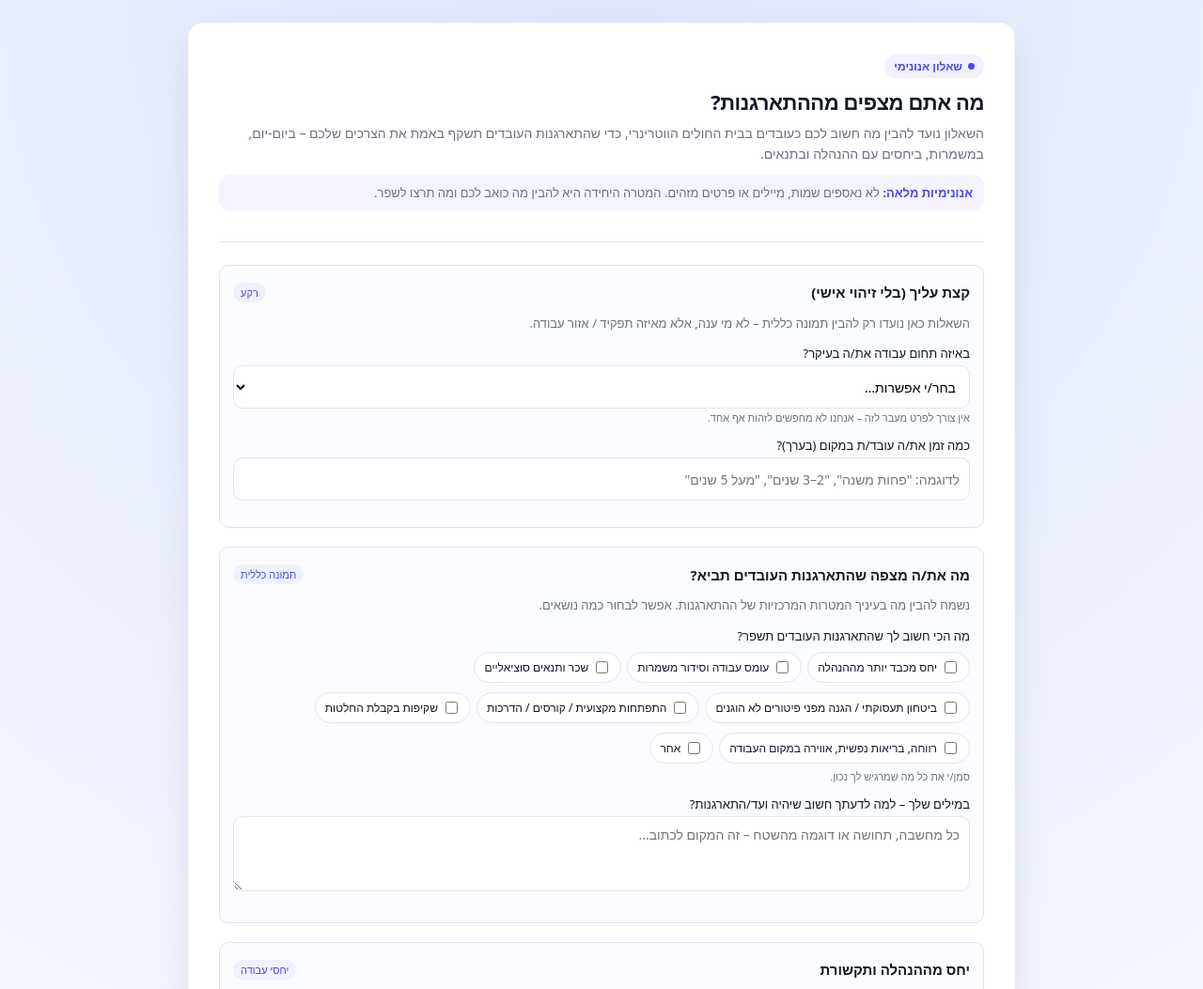
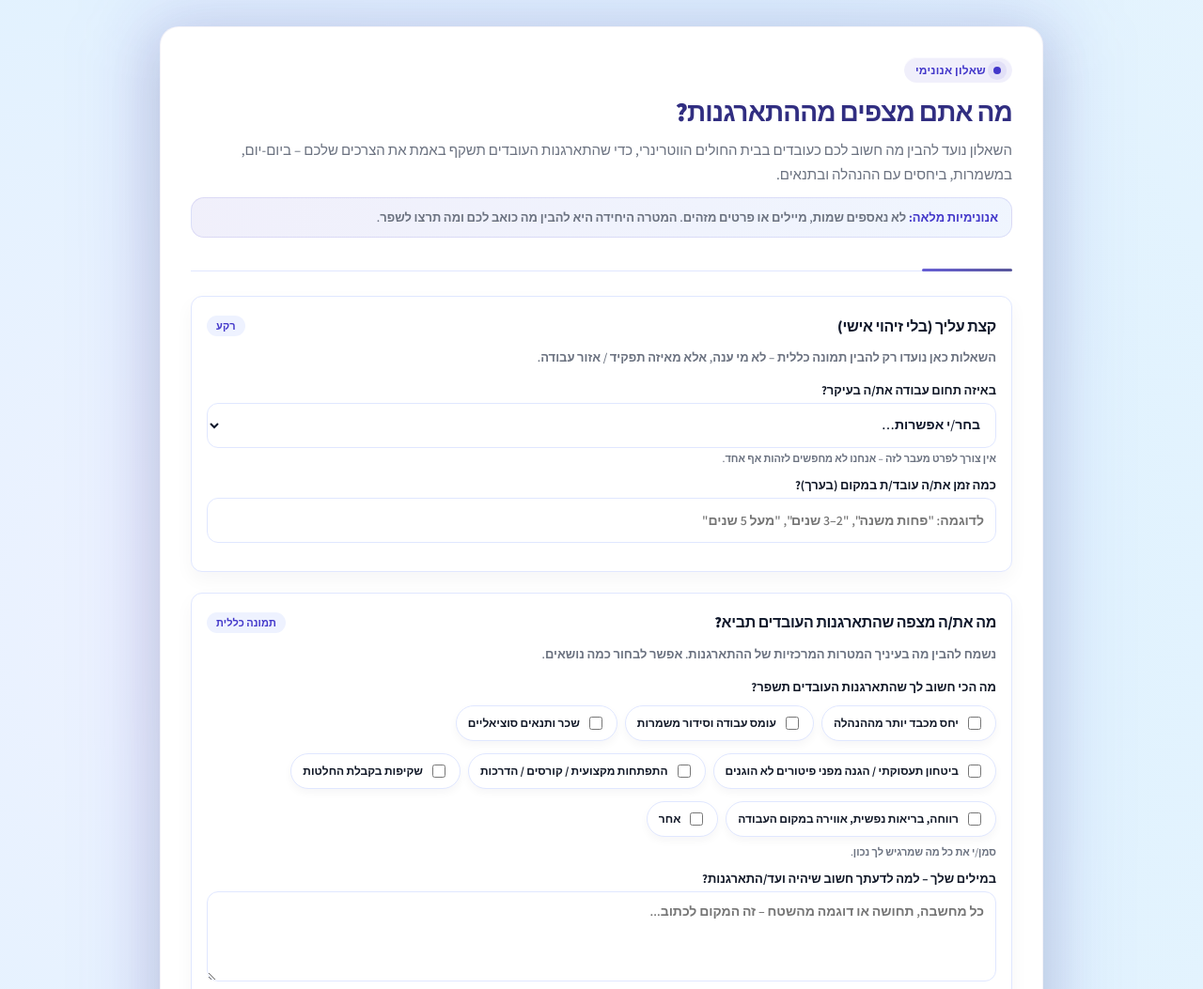
Before and after one commit to Freespirits/qanda, a plain HTML site: page index.html in a window 1280 px wide. Shown: the top 1053 px of the page at 94% size. Drawn offline with Linux system fonts and the light colour scheme.

Commit message:
Enhance questionnaire styling

```diff
--- a/index.html
+++ b/index.html
@@ -4,19 +4,26 @@
   <meta charset="UTF-8" />
   <title>שאלון אנונימי – התארגנות עובדים</title>
   <meta name="viewport" content="width=device-width, initial-scale=1" />
+  <link rel="preconnect" href="https://fonts.googleapis.com" />
+  <link rel="preconnect" href="https://fonts.gstatic.com" crossorigin />
+  <link
+    href="https://fonts.googleapis.com/css2?family=Assistant:wght@400;500;600;700;800&display=swap"
+    rel="stylesheet"
+  />
   <style>
     :root {
-      --bg: #f5f7fb;
+      --bg: radial-gradient(circle at 20% 20%, #eef2ff 0, #e0f2fe 30%, #f8fafc 100%);
       --card-bg: #ffffff;
-      --accent: #4f46e5;
-      --accent-soft: rgba(79, 70, 229, 0.08);
-      --border: #e0e4f0;
-      --text-main: #111827;
+      --accent: #4338ca;
+      --accent-strong: #312e81;
+      --accent-soft: rgba(67, 56, 202, 0.08);
+      --border: #e0e7ff;
+      --text-main: #0f172a;
       --text-muted: #6b7280;
-      --radius-lg: 16px;
-      --radius-md: 10px;
-      --shadow-soft: 0 14px 40px rgba(15, 23, 42, 0.08);
-      --transition: 160ms ease-out;
+      --radius-lg: 20px;
+      --radius-md: 12px;
+      --shadow-soft: 0 18px 55px rgba(15, 23, 42, 0.14);
+      --transition: 180ms ease-out;
     }
 
     * {
@@ -25,26 +32,40 @@
 
     body {
       margin: 0;
-      font-family: system-ui, -apple-system, BlinkMacSystemFont, "Segoe UI", sans-serif;
-      background: radial-gradient(circle at top, #e0e7ff 0, #f5f7fb 45%, #f9fafb 100%);
+      font-family: "Assistant", "Segoe UI", system-ui, -apple-system, BlinkMacSystemFont, sans-serif;
+      background: var(--bg);
       color: var(--text-main);
       min-height: 100vh;
       display: flex;
       justify-content: center;
-      padding: 24px 12px;
+      padding: 28px 16px 36px;
     }
 
     .page-wrap {
       width: 100%;
-      max-width: 880px;
+      max-width: 940px;
+      position: relative;
+    }
+
+    .page-wrap::before {
+      content: "";
+      position: absolute;
+      inset: -24px;
+      background: linear-gradient(135deg, rgba(67, 56, 202, 0.12), rgba(79, 70, 229, 0.09));
+      filter: blur(40px);
+      z-index: 0;
+      border-radius: 40px;
     }
 
     .card {
+      position: relative;
       background: var(--card-bg);
       border-radius: var(--radius-lg);
       box-shadow: var(--shadow-soft);
-      padding: 28px 24px 32px;
-      border: 1px solid rgba(15, 23, 42, 0.03);
+      padding: 32px 28px 36px;
+      border: 1px solid rgba(49, 46, 129, 0.06);
+      overflow: hidden;
+      z-index: 1;
     }
 
     @media (min-width: 768px) {
@@ -55,51 +76,72 @@
 
     .header {
       border-bottom: 1px solid var(--border);
-      padding-bottom: 20px;
-      margin-bottom: 24px;
+      padding-bottom: 22px;
+      margin-bottom: 26px;
+      position: relative;
+    }
+
+    .header::after {
+      content: "";
+      position: absolute;
+      bottom: -1px;
+      right: 0;
+      width: 96px;
+      height: 3px;
+      border-radius: 999px;
+      background: linear-gradient(90deg, var(--accent), var(--accent-strong));
+      opacity: 0.8;
     }
 
     .badge {
       display: inline-flex;
       align-items: center;
-      gap: 6px;
-      padding: 4px 10px;
+      gap: 8px;
+      padding: 6px 12px;
       border-radius: 999px;
       background: var(--accent-soft);
       color: var(--accent);
       font-size: 12px;
-      font-weight: 600;
-      margin-bottom: 10px;
+      font-weight: 700;
+      letter-spacing: 0.02em;
+      text-transform: uppercase;
+      margin-bottom: 12px;
+      box-shadow: inset 0 1px 0 rgba(255, 255, 255, 0.7);
     }
 
     .badge-dot {
-      width: 7px;
-      height: 7px;
+      width: 8px;
+      height: 8px;
       border-radius: 999px;
       background: var(--accent);
+      box-shadow: 0 0 0 6px rgba(67, 56, 202, 0.08);
     }
 
     h1 {
-      margin: 0 0 8px;
-      font-size: 22px;
-      font-weight: 700;
-      letter-spacing: -0.02em;
+      margin: 0 0 10px;
+      font-size: 28px;
+      font-weight: 800;
+      letter-spacing: -0.03em;
+      color: var(--accent-strong);
     }
 
     .subtitle {
       margin: 0;
-      font-size: 14px;
+      font-size: 15px;
       color: var(--text-muted);
-      line-height: 1.6;
+      line-height: 1.7;
+      font-weight: 500;
     }
 
     .disclaimer {
-      margin-top: 10px;
+      margin-top: 12px;
       font-size: 13px;
       color: var(--text-muted);
-      background: #f3f4ff;
-      border-radius: 12px;
-      padding: 10px 12px;
+      background: linear-gradient(90deg, rgba(67, 56, 202, 0.08), rgba(59, 130, 246, 0.08));
+      border-radius: 14px;
+      padding: 12px 14px;
+      border: 1px solid rgba(67, 56, 202, 0.12);
+      font-weight: 600;
     }
 
     .disclaimer strong {
@@ -109,14 +151,31 @@
     form {
       display: flex;
       flex-direction: column;
-      gap: 20px;
+      gap: 22px;
     }
 
     .section {
       border-radius: var(--radius-md);
       border: 1px solid var(--border);
-      padding: 18px 14px 18px;
-      background: #fbfcff;
+      padding: 20px 16px 20px;
+      background: #ffffff;
+      box-shadow: 0 8px 20px rgba(15, 23, 42, 0.04);
+      position: relative;
+      overflow: hidden;
+    }
+
+    .section::before {
+      content: "";
+      position: absolute;
+      inset: 0;
+      background: linear-gradient(135deg, rgba(67, 56, 202, 0.04), rgba(14, 165, 233, 0.04));
+      opacity: 0;
+      transition: opacity var(--transition);
+      pointer-events: none;
+    }
+
+    .section:hover::before {
+      opacity: 1;
     }
 
     .section-header {
@@ -124,35 +183,40 @@
       align-items: center;
       justify-content: space-between;
       gap: 8px;
-      margin-bottom: 10px;
+      margin-bottom: 12px;
     }
 
     .section-title {
-      font-size: 15px;
-      font-weight: 600;
+      font-size: 16px;
+      font-weight: 800;
+      letter-spacing: -0.02em;
     }
 
     .section-tag {
       font-size: 11px;
-      padding: 3px 8px;
+      padding: 4px 10px;
       border-radius: 999px;
       background: #eef2ff;
-      color: #4f46e5;
+      color: #4338ca;
       white-space: nowrap;
+      font-weight: 700;
+      letter-spacing: 0.01em;
     }
 
     .section-description {
       font-size: 13px;
       color: var(--text-muted);
-      margin-bottom: 10px;
-      line-height: 1.5;
+      margin-bottom: 12px;
+      line-height: 1.6;
+      font-weight: 600;
     }
 
     label {
       font-size: 13px;
-      font-weight: 500;
-      margin-bottom: 4px;
+      font-weight: 700;
+      margin-bottom: 5px;
       display: inline-block;
+      color: #111827;
     }
 
     .field {
@@ -163,132 +227,146 @@
     select,
     textarea {
       width: 100%;
-      border-radius: 10px;
+      border-radius: 12px;
       border: 1px solid var(--border);
-      padding: 9px 10px;
+      padding: 11px 12px;
       font-size: 14px;
       font-family: inherit;
       outline: none;
       background: #ffffff;
-      transition: border-color var(--transition), box-shadow var(--transition), background var(--transition);
+      transition: border-color var(--transition), box-shadow var(--transition), background var(--transition), transform var(--transition);
       resize: vertical;
-      min-height: 46px;
+      min-height: 48px;
+      font-weight: 600;
+      color: var(--text-main);
     }
 
     textarea {
-      min-height: 80px;
+      min-height: 96px;
     }
 
     input[type="text"]:focus,
     select:focus,
     textarea:focus {
       border-color: var(--accent);
-      box-shadow: 0 0 0 1px rgba(79, 70, 229, 0.1);
-      background: #ffffff;
+      box-shadow: 0 0 0 2px rgba(67, 56, 202, 0.16);
+      background: #f8fafc;
+      transform: translateY(-1px);
     }
 
     .helper-text {
       font-size: 11px;
       color: var(--text-muted);
-      margin-top: 2px;
+      margin-top: 4px;
+      font-weight: 600;
     }
 
     .chips-group {
       display: flex;
       flex-wrap: wrap;
-      gap: 6px;
-      margin-top: 4px;
+      gap: 8px;
+      margin-top: 6px;
     }
 
     .chip {
       display: inline-flex;
       align-items: center;
-      gap: 4px;
-      padding: 6px 10px;
+      gap: 6px;
+      padding: 8px 12px;
       border-radius: 999px;
       border: 1px solid var(--border);
       font-size: 12px;
       background: #ffffff;
       cursor: pointer;
       transition: background var(--transition), border-color var(--transition), box-shadow var(--transition), transform var(--transition);
+      font-weight: 700;
+      box-shadow: 0 4px 10px rgba(15, 23, 42, 0.04);
     }
 
     .chip input {
       accent-color: var(--accent);
+      width: 14px;
+      height: 14px;
     }
 
     .chip:hover {
       background: #f5f5ff;
       border-color: #c7ccff;
       transform: translateY(-1px);
-      box-shadow: 0 1px 4px rgba(15, 23, 42, 0.06);
+      box-shadow: 0 8px 16px rgba(15, 23, 42, 0.08);
     }
 
     .scale-row {
       display: flex;
       flex-wrap: wrap;
-      gap: 8px;
-      margin-top: 4px;
+      gap: 10px;
+      margin-top: 6px;
     }
 
     .scale-option {
       display: inline-flex;
       align-items: center;
-      gap: 4px;
+      gap: 6px;
       font-size: 12px;
-      padding: 6px 10px;
-      border-radius: 999px;
+      padding: 8px 12px;
+      border-radius: 12px;
       background: #ffffff;
       border: 1px solid var(--border);
       cursor: pointer;
       transition: background var(--transition), border-color var(--transition), transform var(--transition), box-shadow var(--transition);
+      font-weight: 700;
+      box-shadow: 0 4px 10px rgba(15, 23, 42, 0.04);
     }
 
     .scale-option input {
       accent-color: var(--accent);
+      width: 14px;
+      height: 14px;
     }
 
     .scale-option:hover {
       background: #f5f5ff;
       border-color: #c7ccff;
       transform: translateY(-1px);
-      box-shadow: 0 1px 4px rgba(15, 23, 42, 0.06);
+      box-shadow: 0 8px 16px rgba(15, 23, 42, 0.08);
     }
 
     .footer-note {
       font-size: 12px;
       color: var(--text-muted);
-      margin-top: 4px;
+      margin-top: 6px;
+      font-weight: 600;
     }
 
     .actions {
       display: flex;
       flex-direction: column;
       align-items: flex-start;
-      gap: 8px;
-      margin-top: 4px;
+      gap: 10px;
+      margin-top: 6px;
     }
 
     button[type="submit"] {
       border: none;
       border-radius: 999px;
-      padding: 10px 20px;
-      font-size: 14px;
-      font-weight: 600;
+      padding: 12px 22px;
+      font-size: 15px;
+      font-weight: 800;
       cursor: pointer;
-      background: var(--accent);
+      background: linear-gradient(135deg, var(--accent), var(--accent-strong));
       color: #ffffff;
       display: inline-flex;
       align-items: center;
       gap: 6px;
-      box-shadow: 0 10px 30px rgba(79, 70, 229, 0.35);
+      box-shadow: 0 16px 40px rgba(67, 56, 202, 0.35);
       transition: transform var(--transition), box-shadow var(--transition), background var(--transition);
+      letter-spacing: 0.01em;
     }
 
     button[type="submit"]:hover {
-      transform: translateY(-1px);
-      box-shadow: 0 14px 38px rgba(79, 70, 229, 0.45);
-      background: #4338ca;
+      transform: translateY(-2px);
+      box-shadow: 0 18px 46px rgba(79, 70, 229, 0.45);
+      background: #2f2a9c;
     }
 
     .submit-icon {
@@ -299,6 +377,25 @@
       font-size: 11px;
       color: var(--text-muted);
       line-height: 1.6;
+      font-weight: 600;
+    }
+
+    .info-note {
+      margin-top: 12px;
+      padding: 12px 14px;
+      border-radius: 12px;
+      background: #f0f9ff;
+      border: 1px solid #bae6fd;
+      font-size: 13px;
+      font-weight: 700;
+      color: #0ea5e9;
+      display: flex;
+      align-items: center;
+      gap: 10px;
+    }
+
+    .info-note .icon {
+      font-size: 16px;
     }
   </style>
 </head>
@@ -597,6 +694,10 @@
               אם יש פרט שמרגיש לך מזוהה מדי – אפשר להשאיר שדה ריק. המטרה היא שתרגיש/י בטוח/ה לכתוב
               בכנות מלאה.
             </p>
+            <div class="info-note" aria-label="מקור התשובות">
+              <span class="icon">📥</span>
+              <span>התשובות מגיעות אך ורק מכם דרך הטופס הזה, ונשמרות כנתונים אנונימיים לצורכי הסקת מסקנות.</span>
+            </div>
           </div>
         </section>
       </form>
```
